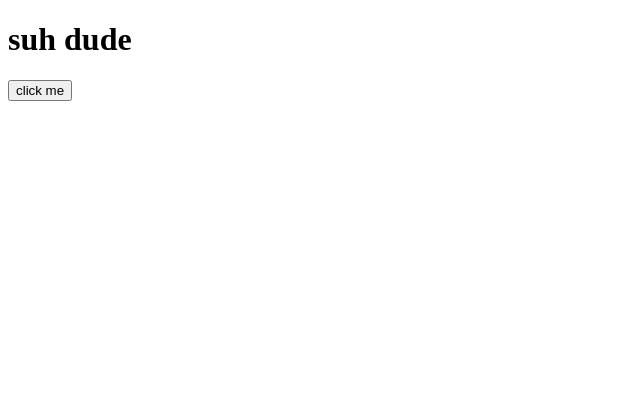
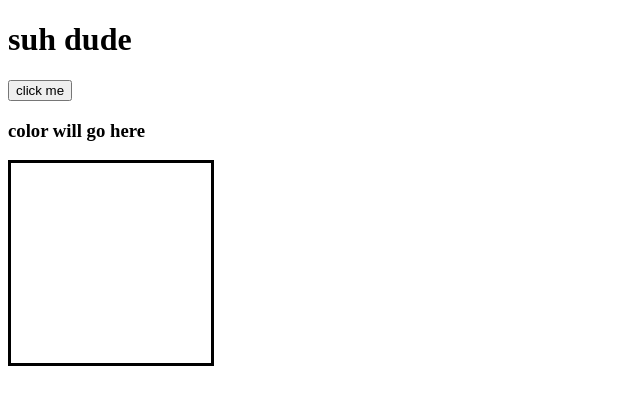
Before and after one commit to malilasage/u-mad-bro, a website: page client/index.html in a window 1280 px wide. Shown: the whole page, without its empty margins (0-640 px from the left). Drawn offline with nearby package versions, Linux system fonts and the light colour scheme.

Commit message:
there is a button

```diff
--- a/client/index.html
+++ b/client/index.html
@@ -4,6 +4,7 @@
   <meta charset="UTF-8">
   <meta name="viewport" content="width=device-width, initial-scale=1.0">
   <meta http-equiv="X-UA-Compatible" content="ie=edge">
+  <link rel="stylesheet" href="style.css">
   <title>u mad bro?</title>
 </head>
 <body>
@@ -11,6 +12,10 @@
   <div>
     <button id="btn">click me</button>
   </div>
+  <div>
+    <h3>color will go here</h3>
+    <div id="color-box"></div>
+  </div>
 
   <!-- scripts -->
   <script src="https://ajax.googleapis.com/ajax/libs/jquery/3.2.0/jquery.min.js"></script>
--- a/client/script.js
+++ b/client/script.js
@@ -1,3 +1,6 @@
 $(function() {
   console.log('sickk');
+  $('#btn').on('click', () => {
+    console.log('u clicked!');
+  })
 })
--- /dev/null
+++ b/client/style.css
@@ -0,0 +1,5 @@
+#color-box {
+  height: 200px;
+  width: 200px;
+  border: 3px solid black;
+}
```
